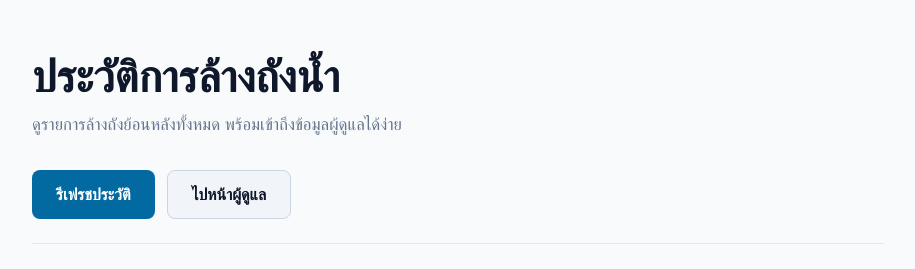
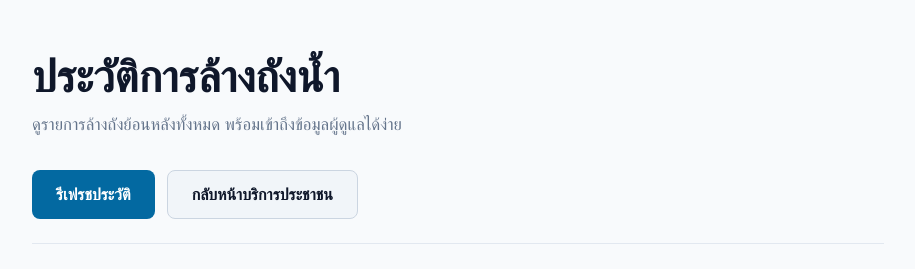
Before and after one commit to Teerapat010v2/LAB, a Next.js app in the folder frontend/: page /history in a window 1280 px wide. Shown: the top 269 px of the page, without its empty margins (182-1097 px from the left). Built offline with nearby package versions, Linux system fonts and the light colour scheme; no server answers.

Commit message:
Fix links: history page for villagers not protected maintenance

```diff
--- a/frontend/pages/history.js
+++ b/frontend/pages/history.js
@@ -39,8 +39,8 @@ export default function HistoryPage() {
           <button className={styles.actionButton} onClick={loadHistory} disabled={refreshing}>
             {refreshing ? 'กำลังรีเฟรช...' : 'รีเฟรชประวัติ'}
           </button>
-          <Link href="/admin" className={styles.secondaryButton}>
-            ไปหน้าผู้ดูแล
+          <Link href="/user" className={styles.secondaryButton}>
+            กลับหน้าบริการประชาชน
           </Link>
         </div>
       </div>
--- a/frontend/pages/user.js
+++ b/frontend/pages/user.js
@@ -119,8 +119,8 @@ export default function UserPage() {
           <div className={styles.card}>
             <div className={styles.sectionTitle}>
               <h2>สรุปการบำรุงรักษา</h2>
-              <Link href="/maintenance" className={styles.secondaryButton}>
-                ดูรายการบำรุงรักษา
+              <Link href="/history" className={styles.secondaryButton}>
+                ดูประวัติย้อนหลัง
               </Link>
             </div>
             {maintenance.length === 0 ? (
```
